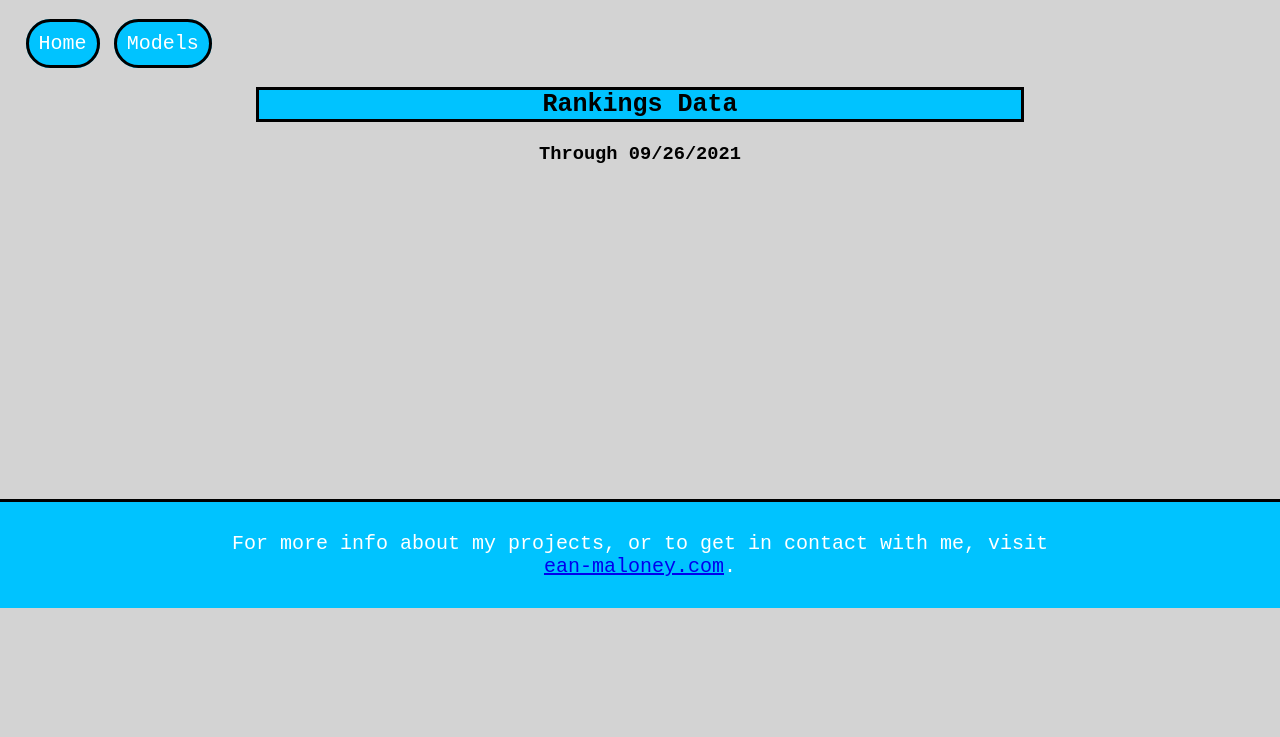
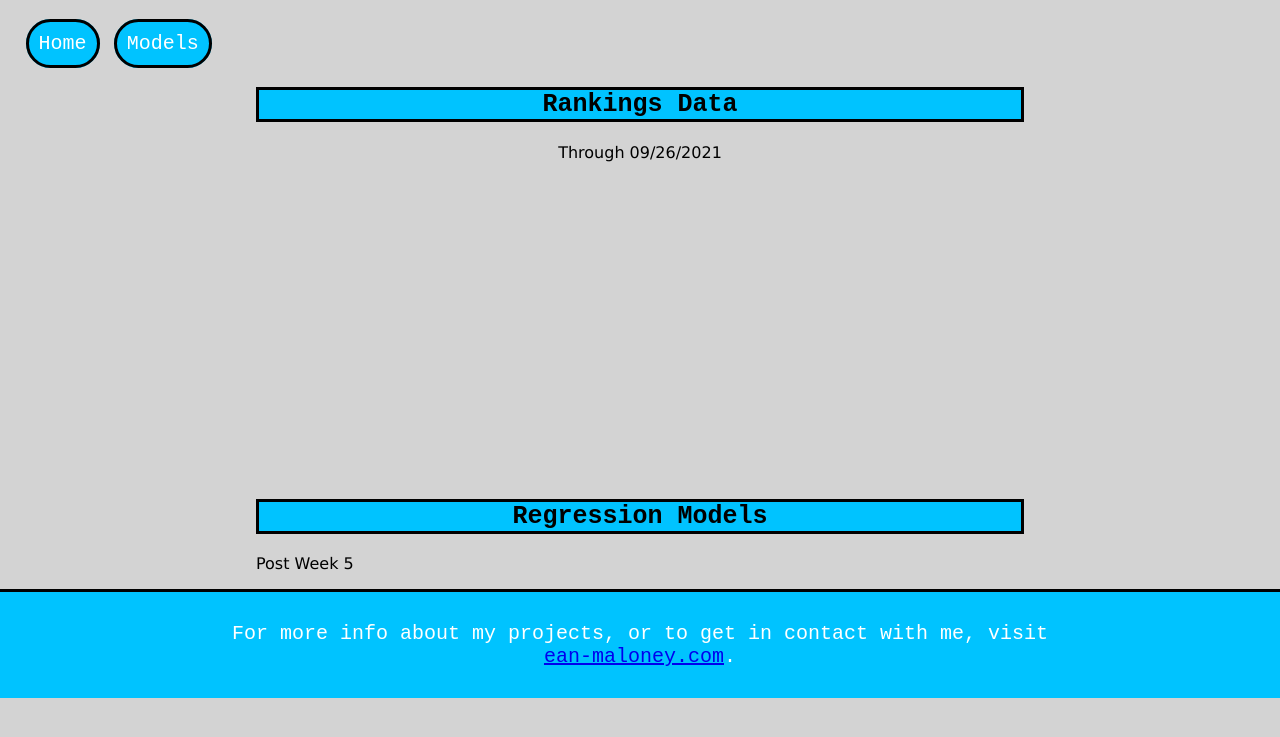
Before and after one commit to ean-maloney/top25_project, a Flask app: template templates/index2.html in a window 1280 px wide; the page is wider, and only the part inside the window is pictured. Shown: the top 737 px of that part. Run offline with Flask 2, Linux system fonts and the light colour scheme; the template is opened without the code that fills it, so the values that code supplies are empty; some libraries are stand-ins or nearby versions.

Commit message:
Adjust table

```diff
--- a/static/style.css
+++ b/static/style.css
@@ -105,11 +105,12 @@ footer{
 
 #table{
     height: 300px;
-    width: 600px;
+    width: 100%;
     overflow-y: auto;
+    justify-content: center;
 }
 
-h3{
-    font-family: "Courier New";
+#date{
+    font-family: "Verdana";
     text-align: center
 }
--- a/templates/index2.html
+++ b/templates/index2.html
@@ -14,7 +14,7 @@
     </div>
 
     <h2>Rankings Data</h2>
-    <h3>Through 09/26/2021</h3>
+        <p id="date">Through 09/26/2021</p>
     <!-- https://stackoverflow.com/questions/52644035/how-to-show-a-pandas-dataframe-into-a-existing-flask-html-table -->
     <div id = "table">
         {% for table in tables %}
@@ -22,6 +22,8 @@
         {% endfor %}
     </div>
 
+    <h2>Regression Models</h2>
+        <p>Post Week 5</p>
     <footer>
         <p id = footergraph>
             For more info about my projects, or to get in contact with me, visit <br> <a href = ean-maloney.com>ean-maloney.com</a>.
```
